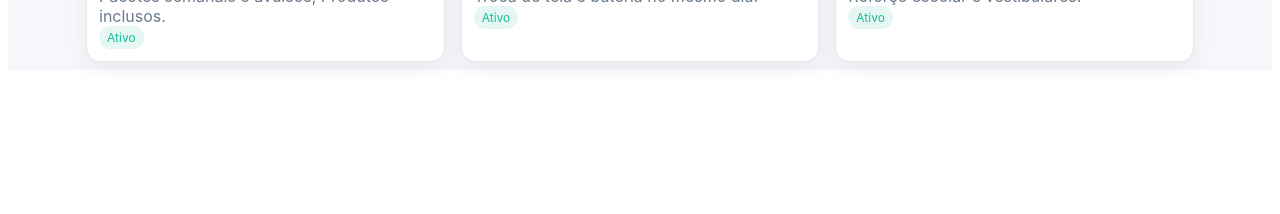
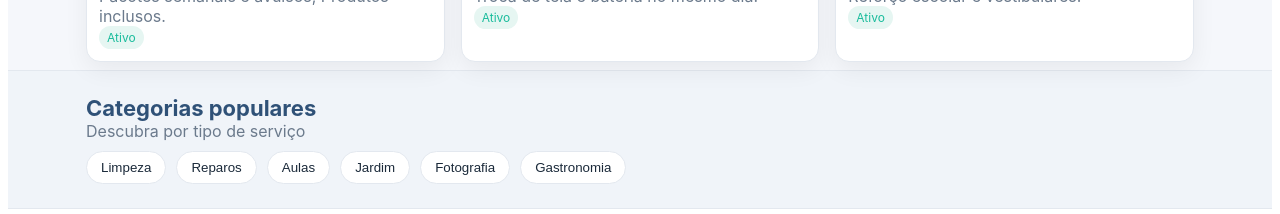
Before and after one commit to Ralk3/ProjetoCompAplicadaFront, a React (Vite) app: page / in a window 1280 px wide. Shown: the part 824-1038 px from the top of the page. Before the commit the page ends 902 px from the top, so only its background shows below. Built offline with nearby package versions, Linux system fonts and the light colour scheme.

Commit message:
Categorias populares

```diff
--- a/src/pages/Home/Home.css
+++ b/src/pages/Home/Home.css
@@ -142,3 +142,28 @@
   display: inline-block;
 }
 .sf-home__badge--active { background: #e6f6f2; color: #1abc9c; }
+
+.sf-home__categories {
+  background: #f0f4f9;
+  padding: 24px 0;
+  border-top: 1px solid var(--border);
+  border-bottom: 1px solid var(--border);
+}
+.sf-home__categories h2 { font-size: 22px; color: var(--primary); }
+.sf-home__chips {
+  display: flex;
+  flex-wrap: wrap;
+  gap: 10px;
+  margin-top: 10px;
+}
+.sf-home__chip {
+  background: #fff;
+  border: 1px solid var(--border);
+  border-radius: 999px;
+  padding: 8px 14px;
+  font-weight: 500;
+  color: var(--text);
+  cursor: pointer;
+  transition: background .15s ease;
+}
+.sf-home__chip:hover { background: #f2f4f8; }
--- a/src/pages/Home/Home.jsx
+++ b/src/pages/Home/Home.jsx
@@ -60,6 +60,17 @@ export default function Home() {
           </div>
         </div>
       </section>
+       <section className="sf-home__categories">
+        <div className="sf-home__container">
+          <h2>Categorias populares</h2>
+          <p className="sf-home__muted">Descubra por tipo de serviço</p>
+          <div className="sf-home__chips">
+            {categorias.map((c) => (
+              <button key={c} className="sf-home__chip">{c}</button>
+            ))}
+          </div>
+        </div>
+      </section>
     </div>
   )
 }
```
